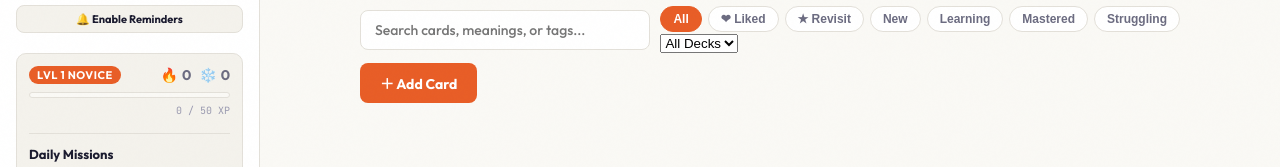
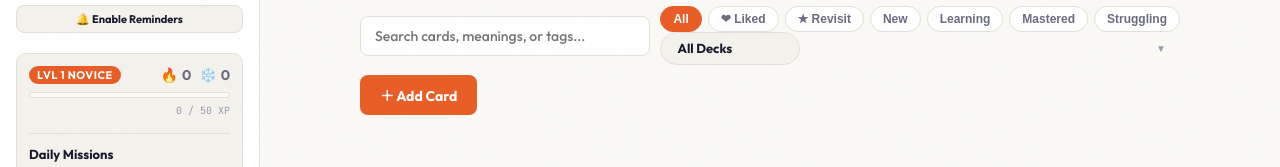
Before and after one commit to dwrench07/WordWise, a website: page index.html in a window 1280 px wide. Shown: the part 119-286 px from the top of the page. Drawn offline with nearby package versions, Linux system fonts and the light colour scheme.

Commit message:
UI: Style and implement functional Deck Filter dropdown

```diff
--- a/script.js
+++ b/script.js
@@ -1953,7 +1953,34 @@ function startProductivityChecker() {
   }, 60000); // Check every minute
 }
 
-function renderAll() { renderFolders(); renderWotd(); renderDailyInsight(); renderCards(); renderTagFilter(); updateStats(); renderDeckOverview(); }
+function renderAll() { renderFolders(); renderWotd(); renderDailyInsight(); renderCards(); renderTagFilter(); updateStats(); renderDeckOverview(); renderDeckFilterOptions(); }
+function renderDeckFilterOptions() {
+  const select = document.getElementById('deckFilter');
+  if (!select) return;
+  const currentVal = select.value;
+
+  let html = `<option value="all">All Decks</option>`;
+  folders.sort((a,b) => a.name.localeCompare(b.name)).forEach(f => {
+    const depth = getFolderAncestors(f.id).length;
+    const prefix = "  ".repeat(depth);
+    html += `<option value="${f.id}" ${f.id === currentVal ? 'selected' : ''}>${prefix}${f.icon || '📁'} ${esc(f.name)}</option>`;
+  });
+  select.innerHTML = html;
+}
+
+function setDeckFilter(val) {
+  selectedFolders.clear();
+  if (val !== 'all') {
+    selectedFolders.add(val);
+    // Expand parents if needed
+    const ancestors = getFolderAncestors(val);
+    ancestors.forEach(aid => {
+      const f = folders.find(x => x.id === aid);
+      if (f) f.expanded = true;
+    });
+  }
+  renderAll();
+}
 function renderDeckOverview() {
   const container = document.getElementById('deckOverview');
   if (!container) return;
--- a/styles.css
+++ b/styles.css
@@ -144,6 +144,52 @@ body::before {
   color: var(--text);
 }
 
+.deck-filter-dropdown {
+  position: relative;
+  display: flex;
+  align-items: center;
+}
+
+.deck-filter-dropdown select {
+  appearance: none;
+  -webkit-appearance: none;
+  background: var(--surface2);
+  border: 1.5px solid var(--border);
+  color: var(--text);
+  padding: 8px 36px 8px 16px;
+  font-family: 'Outfit', sans-serif;
+  font-size: 13px;
+  font-weight: 600;
+  border-radius: 20px;
+  cursor: pointer;
+  outline: none;
+  transition: all 0.2s;
+  min-width: 140px;
+}
+
+.deck-filter-dropdown select:hover {
+  border-color: var(--accent);
+  background: var(--surface);
+}
+
+.deck-filter-dropdown select:focus {
+  border-color: var(--accent);
+  box-shadow: 0 0 0 3px rgba(232, 93, 38, 0.1);
+}
+
+.deck-filter-dropdown::after {
+  content: '▼';
+  font-size: 10px;
+  color: var(--text3);
+  position: absolute;
+  right: 14px;
+  pointer-events: none;
+}
+
+.deck-filter-dropdown:hover::after {
+  color: var(--accent);
+}
+
 .folder-tree {
   display: flex;
   flex-direction: column;
```
